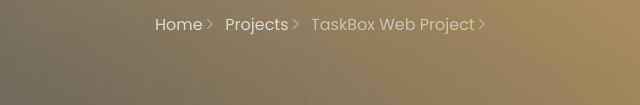
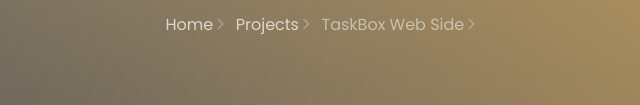
Before and after one commit to Datay11/Datay11.github.io, a plain HTML site: page TaskBox-Client-Project.html in a window 1280 px wide. Shown: the part 695-800 px from the top of the page, 320-960 px from the left. Drawn offline with Linux system fonts and the light colour scheme; some packages are replaced by stand-ins of ours; no server answers; files whose address does not match are found by name.

Commit message:
Update-22.09.2020/5

```diff
--- a/TaskBox-Client-Project.html
+++ b/TaskBox-Client-Project.html
@@ -1,7 +1,7 @@
 <!DOCTYPE html>
 <html lang="en">
   <head>
-    <title class="">Task Box Client</title>
+    <title class="">Task Box Client Side</title>
     <meta charset="utf-8">
     <meta name="viewport" content="width=device-width, initial-scale=1, shrink-to-fit=no">
 
@@ -50,7 +50,7 @@
         <div class="row no-gutters slider-text js-fullheight align-items-end justify-content-center">
           <div class="col-md-9 ftco-animate pb-5 text-center">
             <h1 class="mb-3 bread">TaskBox Client Side</h1>
-            <p class="breadcrumbs"><span class="mr-2"><a href="index.html">Home <i class="ion-ios-arrow-forward"></i></a></span> <span class="mr-2"><a href="Projects.html">Projects <i class="ion-ios-arrow-forward"></i></a></span> <span>TaskBox Web Project <i class="ion-ios-arrow-forward"></i></span></p>
+            <p class="breadcrumbs"><span class="mr-2"><a href="index.html">Home <i class="ion-ios-arrow-forward"></i></a></span> <span class="mr-2"><a href="Projects.html">Projects <i class="ion-ios-arrow-forward"></i></a></span> <span>TaskBox Web Side <i class="ion-ios-arrow-forward"></i></span></p>
           </div>
         </div>
       </div>
```
